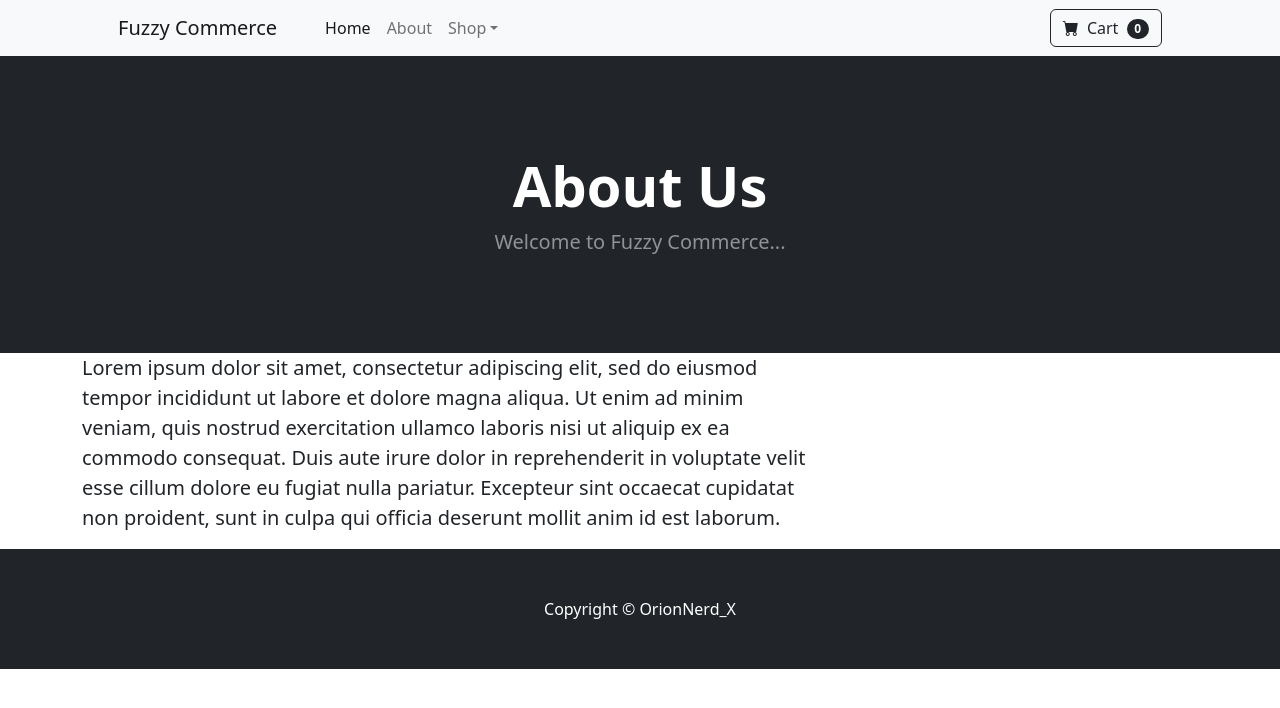
After one commit to codeWithChaos/fuzzy-commerce-site, a Django app: page /about/ in a window 1280 px wide. The commit adds this page. Shown: the top 708 px of the page. Run offline with Django 5.2, Linux system fonts and the light colour scheme; some libraries are stand-ins or nearby versions.

Commit message:
Add the about page to the project.

```diff
--- /dev/null
+++ b/store/templates/store/_base.html
@@ -0,0 +1,42 @@
+<!DOCTYPE html>
+{% load static %}
+<html lang="en">
+  <head>
+    <meta charset="utf-8" />
+    <meta
+      name="viewport"
+      content="width=device-width, initial-scale=1, shrink-to-fit=no" />
+    <meta name="description" content="" />
+    <meta name="author" content="" />
+    <title>Fuzzy Commerce | {% block title %}{% endblock %}</title>
+    <!-- Favicon-->
+    <link
+      rel="icon"
+      type="image/x-icon"
+      href="{% static 'store/assets/favicon.ico' %}" />
+    <!-- Bootstrap icons-->
+    <link
+      href="https://cdn.jsdelivr.net/npm/bootstrap-icons@1.5.0/font/bootstrap-icons.css"
+      rel="stylesheet" />
+    <!-- Core theme CSS (includes Bootstrap)-->
+    <link href="{% static 'store/css/styles.css' %}" rel="stylesheet" />
+  </head>
+  <body>
+    <!-- Navigation-->
+    {% include 'store/navbar.html' %}
+
+    {% block content %}{% endblock %}
+    <!-- Footer-->
+    <footer class="py-5 bg-dark">
+      <div class="container">
+        <p class="m-0 text-center text-white">
+          Copyright &copy; OrionNerd_X
+        </p>
+      </div>
+    </footer>
+    <!-- Bootstrap core JS-->
+    <script src="https://cdn.jsdelivr.net/npm/bootstrap@5.2.3/dist/js/bootstrap.bundle.min.js"></script>
+    <!-- Core theme JS-->
+    <script src="{% static 'store/js/scripts.js' %}"></script>
+  </body>
+</html>
--- /dev/null
+++ b/store/templates/store/about.html
@@ -0,0 +1,26 @@
+{% extends 'store/_base.html' %}
+{% load static %}
+{% block title %}About{% endblock %}
+
+{% block content %}
+<header class="bg-dark py-5">
+  <div class="container px-4 px-lg-5 my-5">
+    <div class="text-center text-white">
+      <h1 class="display-4 fw-bolder">About Us</h1>
+      <p class="lead fw-normal text-white-50 mb-0">
+        Welcome to Fuzzy Commerce...
+      </p>
+    </div>
+  </div>
+</header>
+
+<div class="container">
+  <div class="row">
+    <div class="col-8">
+      <p class="lead">
+        Lorem ipsum dolor sit amet, consectetur adipiscing elit, sed do eiusmod tempor incididunt ut labore et dolore magna aliqua. Ut enim ad minim veniam, quis nostrud exercitation ullamco laboris nisi ut aliquip ex ea commodo consequat. Duis aute irure dolor in reprehenderit in voluptate velit esse cillum dolore eu fugiat nulla pariatur. Excepteur sint occaecat cupidatat non proident, sunt in culpa qui officia deserunt mollit anim id est laborum.
+      </p>
+    </div>
+  </div>
+</div>
+{% endblock %}
--- /dev/null
+++ b/store/templates/store/navbar.html
@@ -0,0 +1,48 @@
+<!-- Navigation-->
+<nav class="navbar navbar-expand-lg navbar-light bg-light">
+    <div class="container px-4 px-lg-5">
+      <a class="navbar-brand" href="{% url 'home' %}">Fuzzy Commerce</a>
+      <button
+        class="navbar-toggler"
+        type="button"
+        data-bs-toggle="collapse"
+        data-bs-target="#navbarSupportedContent"
+        aria-controls="navbarSupportedContent"
+        aria-expanded="false"
+        aria-label="Toggle navigation">
+        <span class="navbar-toggler-icon"></span>
+      </button>
+      <div class="collapse navbar-collapse" id="navbarSupportedContent">
+        <ul class="navbar-nav me-auto mb-2 mb-lg-0 ms-lg-4">
+          <li class="nav-item">
+            <a class="nav-link active" aria-current="page" href="{% url 'home' %}">Home</a>
+          </li>
+          <li class="nav-item"><a class="nav-link" href="{% url 'about' %}">About</a></li>
+          <li class="nav-item dropdown">
+            <a
+              class="nav-link dropdown-toggle"
+              id="navbarDropdown"
+              href="#"
+              role="button"
+              data-bs-toggle="dropdown"
+              aria-expanded="false"
+              >Shop</a
+            >
+            <ul class="dropdown-menu" aria-labelledby="navbarDropdown">
+              <li><a class="dropdown-item" href="#!">All Products</a></li>
+              <li><hr class="dropdown-divider" /></li>
+              <li><a class="dropdown-item" href="#!">Popular Items</a></li>
+              <li><a class="dropdown-item" href="#!">New Arrivals</a></li>
+            </ul>
+          </li>
+        </ul>
+        <form class="d-flex">
+          <button class="btn btn-outline-dark" type="submit">
+            <i class="bi-cart-fill me-1"></i>
+            Cart
+            <span class="badge bg-dark text-white ms-1 rounded-pill">0</span>
+          </button>
+        </form>
+      </div>
+    </div>
+  </nav>
--- a/store/urls.py
+++ b/store/urls.py
@@ -4,4 +4,5 @@ from . import views
 
 urlpatterns = [
     path('', views.home, name='home'),
+    path('about/', views.about, name='about'),
 ]
--- a/store/views.py
+++ b/store/views.py
@@ -8,3 +8,6 @@ def home(request):
         'products': products
     }
     return render(request, 'store/home.html', context)
+
+def about(request):
+    return render(request, 'store/about.html')
```
Also changed, not shown: store/templates/store/home.html (+4 -87 lines).
